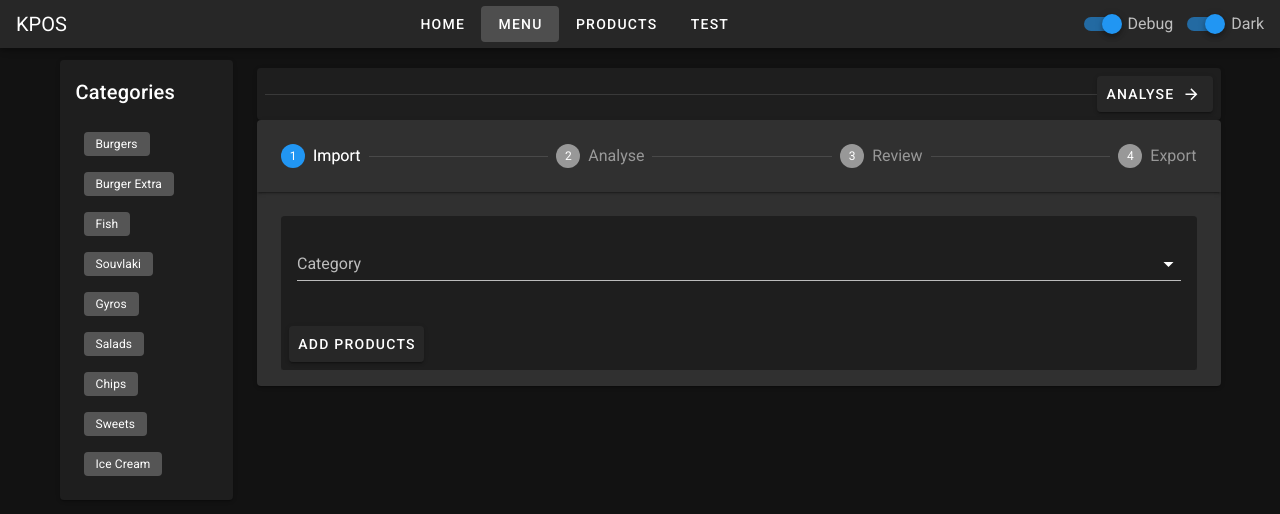
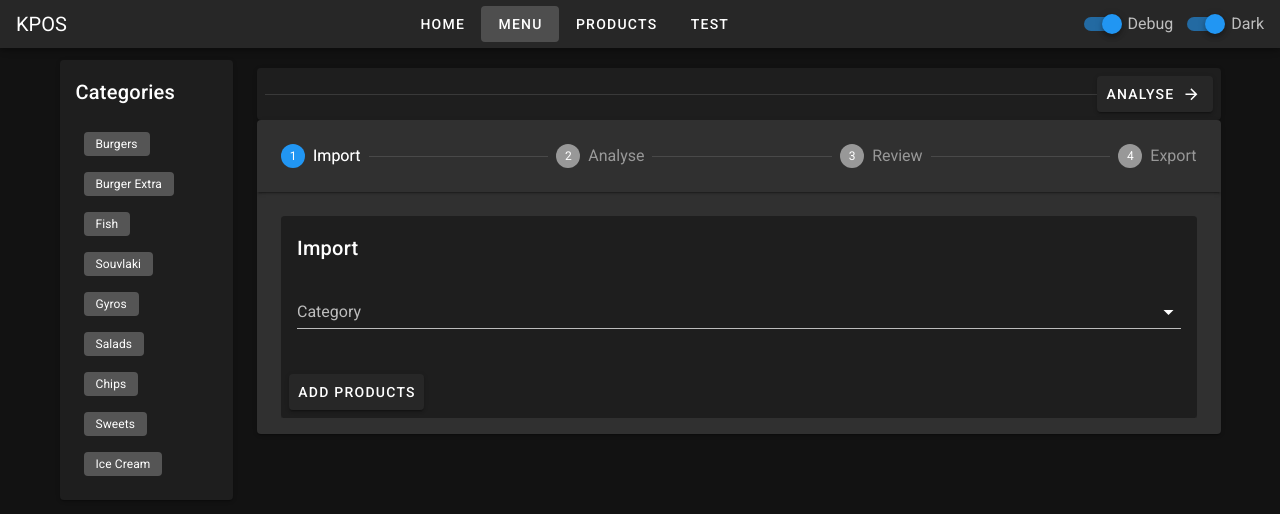
Before and after one commit to preginald/kpos, a Vue app: page /menu in a window 1280 px wide. Shown: the top 514 px of the page. Built offline with nearby package versions, Linux system fonts and the light colour scheme.

Commit message:
add page heading

```diff
--- a/src/components/Stepper/Step1.vue
+++ b/src/components/Stepper/Step1.vue
@@ -1,5 +1,6 @@
 <template>
   <v-card>
+    <v-card-title> Import </v-card-title>
     <v-card-text>
       <v-combobox
         v-on:keyup.enter="setActiveCategory"
```
